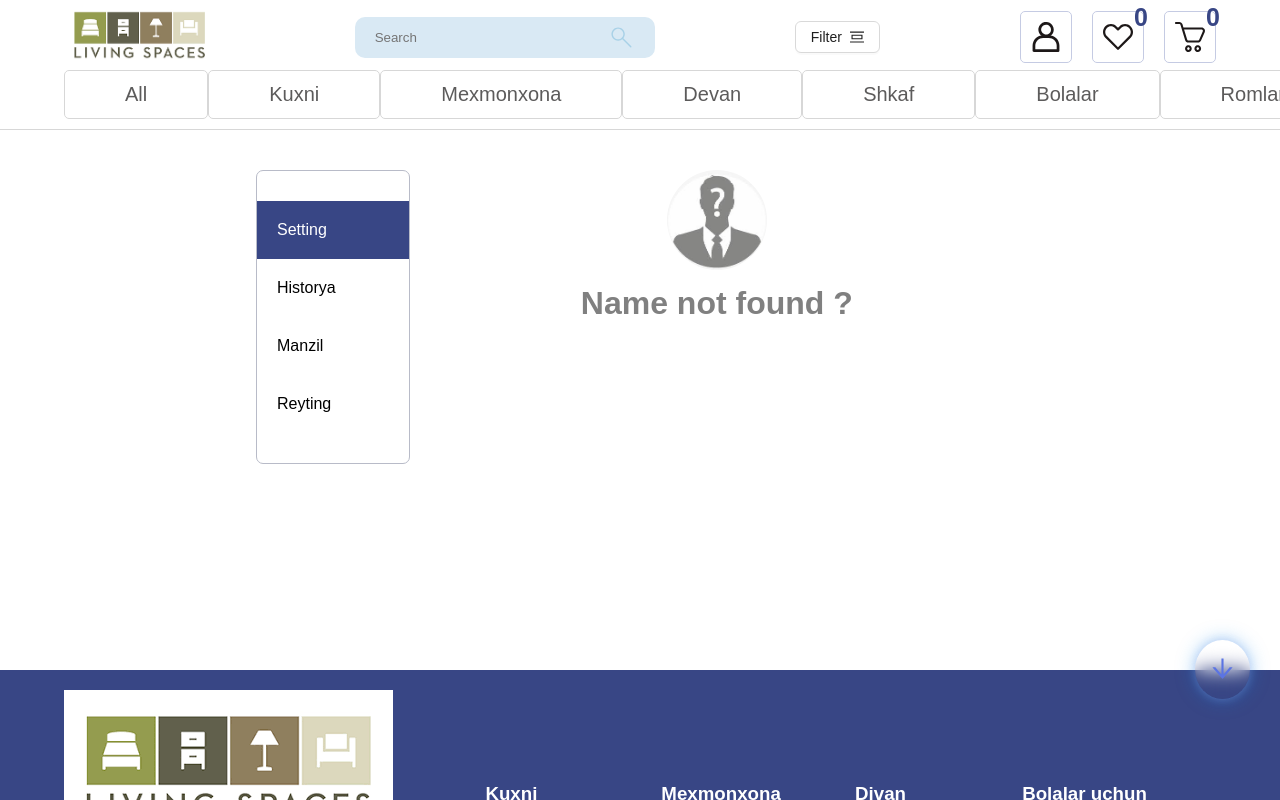
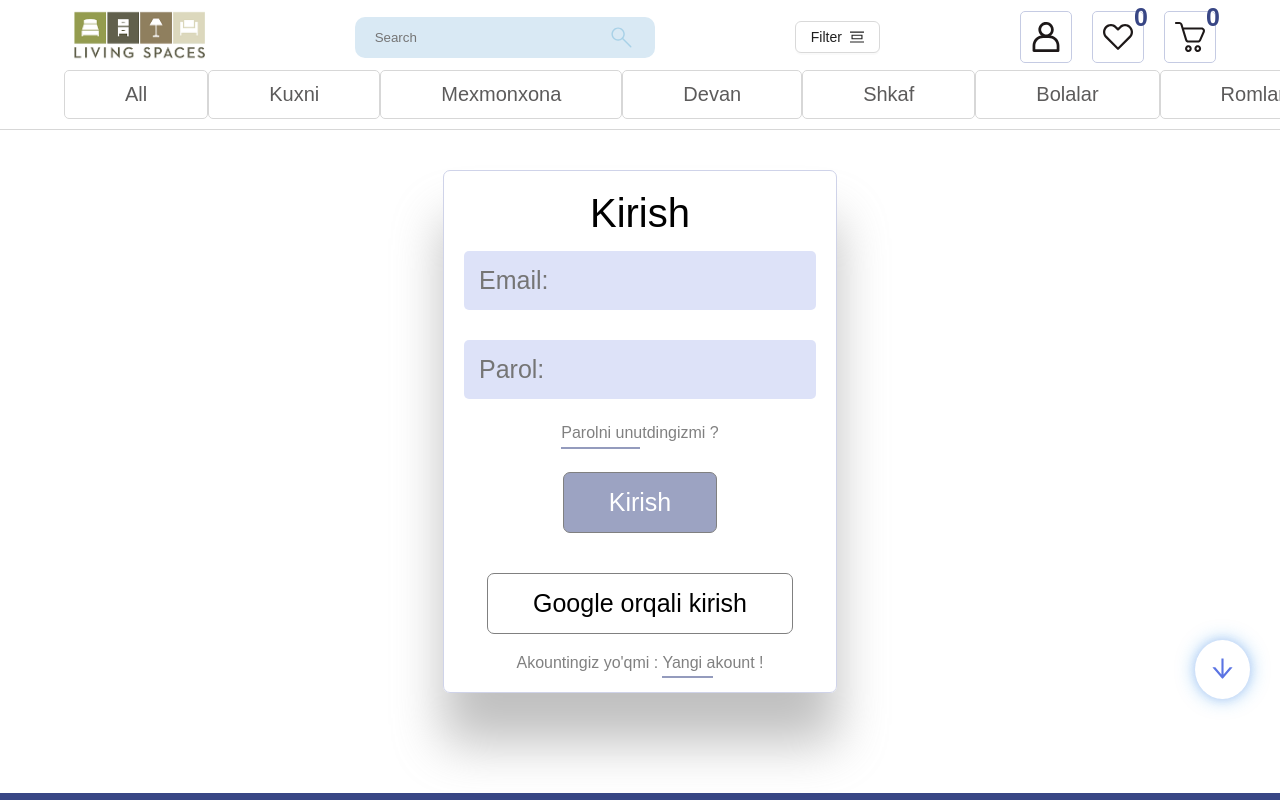
Before and after one commit to doniyor3534/Mebellar, a React (Create React App) app in the folder mebel/: page /ProfilePage in a window 1280 px wide. Shown: the top 800 px of the page. Built offline with nearby package versions, Linux system fonts and the light colour scheme.

Commit message:
shopcart

```diff
--- /dev/null
+++ b/mebel/src/Auth/Config.js
@@ -0,0 +1,23 @@
+// Import the functions you need from the SDKs you need
+import { initializeApp } from "firebase/app";
+import {getAuth,GoogleAuthProvider}  from "firebase/auth"
+// TODO: Add SDKs for Firebase products that you want to use
+// https://firebase.google.com/docs/web/setup#available-libraries
+
+// Your web app's Firebase configuration
+// For Firebase JS SDK v7.20.0 and later, measurementId is optional
+const firebaseConfig = {
+  apiKey: "AIzaSyCFAqP5cI3m0hV4xyHKe5Me66w8TqUzogg",
+  authDomain: "mebel-auth.firebaseapp.com",
+  projectId: "mebel-auth",
+  storageBucket: "mebel-auth.appspot.com",
+  messagingSenderId: "140319901220",
+  appId: "1:140319901220:web:4e7d6fb69ef0a204b6bab1",
+  measurementId: "G-X9N57GZD8T",
+};
+
+// Initialize Firebase
+const app = initializeApp(firebaseConfig);
+const Auth = getAuth(app);
+const Provider = new GoogleAuthProvider();
+export { Auth, Provider };
--- a/mebel/src/Pages/All/LoginOyna.js
+++ b/mebel/src/Pages/All/LoginOyna.js
@@ -1,13 +1,30 @@
-import React from 'react'
+import React, { useEffect, useState } from 'react';
+import { Auth, Provider } from '../../Auth/Config';
+import { signInWithPopup} from "firebase/auth";
 
 export default function LoginOyna() {
+  const [user,setUser] = useState('')
+  const loginfun = () => {
+    signInWithPopup(Auth, Provider).then((data) => {
+      setUser(data.user)
+      localStorage.setItem("user", JSON.stringify(data.user));
+      })
+  }
+  useEffect(() => {
+    let a = JSON.parse(localStorage.getItem("user"));
+     console.log(a)
+  },[])
+  const send = (e) => {
+    e.preventDefault()
+  }
   return (
-      <form className='kirishform'>
+      <form className='kirishform' onSubmitCapture={send}>
           <h1 className='formTitle'>Kirish</h1>
           <input type="text" name='email' placeholder='Email:'/>
           <input type="password" name='password' placeholder='Parol:' />
           <a href='#'>Parolni unutdingizmi ?</a>
-          <button className="formbtn">Kirish</button>
+      <button className="formbtn">Kirish</button>
+      <button className='GoogleAuthbtn' onClick={loginfun} >Google orqali kirish</button>
           <p>Akountingiz yo'qmi :  <a href="#">Yangi akount !</a></p>
     </form>
   )
--- a/mebel/src/Pages/ProfilePage.js
+++ b/mebel/src/Pages/ProfilePage.js
@@ -1,24 +1,38 @@
-import React from 'react'
+import React, { useEffect } from 'react'
+import { useState } from 'react';
 import LoginOyna from './All/LoginOyna';
 
 export default function ProfilePage() {
-  const user = true;
-  return <div className='profilePage'>
-    {
-      !user ?
+    const [user,setUser] = useState('')
+   useEffect(() => {
+        setUser(JSON.parse(localStorage.getItem("user")));
+   },[])
+  //  const img = user.photoURL;
+  //  ////////
+   const logOutfun = () => {
+     localStorage.clear('user')
+     window.location.reload()
+   }
+   console.log(user);
+   return (
+     <div className="profilePage">
+       {!user ? (
          <LoginOyna />
-        : <div className='profileaccount'>
+       ) : (
+         <div className="profileaccount">
            <div className="saitbar">
-            <li className='active'>Setting</li>
+             <li>Setting</li>
              <li>Historya</li>
              <li>Manzil</li>
-            <li>Reyting</li>
+             <li onClick={logOutfun}>LogOut</li>
            </div>
            <div className="profilcar">
-            <img src="./img/profileimg.jfif" alt="" className="prifileimg" />
-            <h1 className='profilename'> Name  not found ?</h1>
+             <img src={user.photoURL} className="prifileimg" />
+             <h1 className="profilename"> {user.displayName}</h1>
+             <h6 className="profilename"> {user.email}</h6>
            </div>
          </div>
+       )}
+     </div>
+   );
  }
-  </div>;
-}
--- a/mebel/src/Pages/SavatPage.js
+++ b/mebel/src/Pages/SavatPage.js
@@ -9,13 +9,14 @@ import {
   likefun,
   savatCount,
   savatCountdecr,
+  sotibOlinganlarFun,
 } from "../redux/HomeReducer";
 import Slider from "react-slick";
 import AutoPlayMethods from "./All/cardslic";
 import { useState } from "react";
 
 export default function SavatPage() {
-  const { data } = useSelector((state) => state.home);
+  const { data, sotibOlinganlar } = useSelector((state) => state.home);
   const dispatch = useDispatch();
   let savatdata = data.filter((val) => val.buyurtma === true);
 
@@ -61,14 +62,14 @@ export default function SavatPage() {
   };
   //  carusel ////////
   // ////totalfun
-   const [totalsum,setTotalsum] = useState(0)
+  const [totalsum, setTotalsum] = useState(0);
   const totalfun = async () => {
     let summa = await data
       .filter((val) => val.buyurtma === true)
       .reduce((a, b) => a + b.narx * b.count, 0);
     setTotalsum(summa);
   };
-  totalfun()
+  totalfun();
   // counter
   const countincr = (val) => {
     dispatch(savatCount(val));
@@ -78,6 +79,12 @@ export default function SavatPage() {
     dispatch(savatCountdecr(val));
     totalfun();
   };
+  // //////////sotibolishfun
+  console.log(sotibOlinganlar);
+  const sotibolishfun = () => {
+    dispatch(sotibOlinganlarFun(savatdata));
+    console.log(sotibOlinganlar);
+  }
   return (
     <div className="savatPage">
       <h1 className="title"> Savatchaga olinganlar</h1>
@@ -102,7 +109,7 @@ export default function SavatPage() {
                   <div className="countcard">
                     <h1>
                       <Button onClick={() => countincr(val)}>+</Button>
-                      <span style={{margin:'0px 8px'}}>{val.count}</span>
+                      <span style={{ margin: "0px 8px" }}>{val.count}</span>
                       <Button onClick={() => countdecr(val)}>-</Button>
                     </h1>
                   </div>
@@ -140,13 +147,11 @@ export default function SavatPage() {
               </div>
             ))}
           </div>
-          <Button className="sotibol" type="primary">
+          <Button className="sotibol" type="primary" onClick={sotibolishfun}>
             Sotib olish
           </Button>
           <h1 style={{ color: "grey", marginTop: "10px" }}>
-            Total Summa :
-            {totalsum}
-           / Sum
+            Total Summa :{totalsum}/ Sum
           </h1>
         </>
       ) : (
--- a/mebel/src/Pages/Style.css
+++ b/mebel/src/Pages/Style.css
@@ -997,7 +997,19 @@ button {
 .kirishform p {
     color: grey;
 }
-
+.GoogleAuthbtn{
+     padding: 15px 45px;
+     margin: 20px 0px;
+     font-size: 25px;
+     color: #000000;
+     background-color: #FFF;
+     border-radius: 7px;
+     border: 1px solid grey;
+     transition: all 0.3s linear;
+}
+.GoogleAuthbtn:hover{
+     box-shadow: 0px 3px 10px grey;
+}
 /* profile page*/
 /* boglanish */
 .malumotlarCards {
--- a/mebel/src/redux/HomeReducer.js
+++ b/mebel/src/redux/HomeReducer.js
@@ -3144,7 +3144,8 @@ const initialState = {
   ],
   brendfilter:'',
   viloyat:'',
-  tuman:'',
+  tuman: '',
+  sotibOlinganlar :  JSON.parse(localStorage.getItem("Sotibolinganlar")) || []
 };
 
 export const HomeReducer = createSlice({
@@ -3199,28 +3200,44 @@ export const HomeReducer = createSlice({
       state.likecount = likehisob.length;
     },
     savatCount: (state, action) => {
-        state.data = state.data.map((val) =>
-          val.id === action.payload.id ? { ...action.payload, count: action.payload.count +1 } : val
-        );
+      state.data = state.data.map((val) =>
+        val.id === action.payload.id
+          ? { ...action.payload, count: action.payload.count + 1 }
+          : val
+      );
     },
     savatCountdecr: (state, action) => {
-        state.data = state.data.map((val) =>
-          val.id === action.payload.id ? { ...action.payload, count: (action.payload.count >1? action.payload.count -1:1) } : val
-        );
+      state.data = state.data.map((val) =>
+        val.id === action.payload.id
+          ? {
+              ...action.payload,
+              count: action.payload.count > 1 ? action.payload.count - 1 : 1,
+            }
+          : val
+      );
     },
     SearchFilter: (state, action) => {
-        state.data = action.payload
+      state.data = action.payload;
     },
     brencountfunc: (state, action) => {
-        state.brendfilter = action.payload
+      state.brendfilter = action.payload;
     },
     viloyatcountfunc: (state, action) => {
-        state.viloyat = action.payload
+      state.viloyat = action.payload;
     },
     tumancountfunc: (state, action) => {
-        state.tuman = action.payload
-    },
-
+      state.tuman = action.payload;
+    },
+    sotibOlinganlarFun: (state, action) => {
+      localStorage.setItem("Sotibolinganlar",JSON.stringify(action.payload));
+      state.sotibOlinganlar = JSON.parse(
+        localStorage.getItem("Sotibolinganlar")
+      );
+      state.data = state.data.map((val) =>
+      val.buyurtma === true ? { ...val, buyurtma: (val.buyurtma = false) } : val
+      );
+      state.karzinka = 0;
+    },
   },
 });
 
@@ -3236,7 +3253,8 @@ export const {
   savatCountdecr,
   brencountfunc,
   tumancountfunc,
-  viloyatcountfunc
+  viloyatcountfunc,
+  sotibOlinganlarFun
 } = HomeReducer.actions;
 
 export default HomeReducer.reducer;
```
Lines whose indentation alone changed are shown as unchanged.
